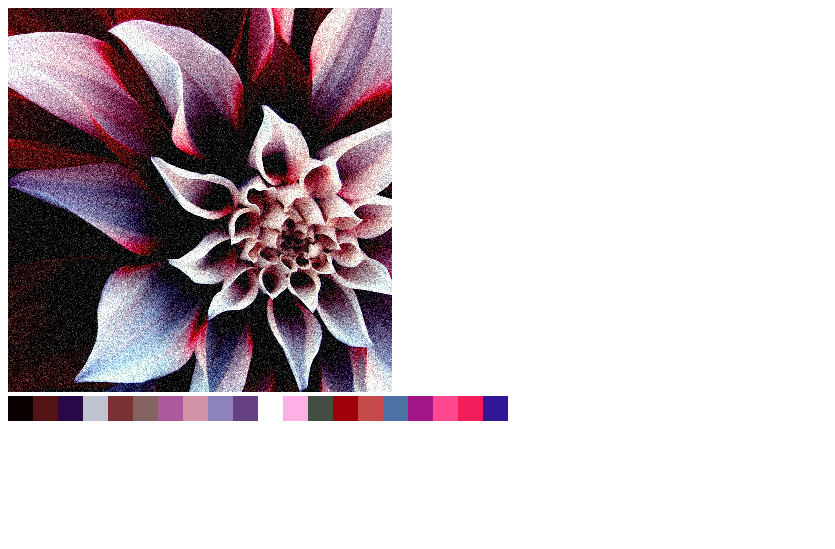
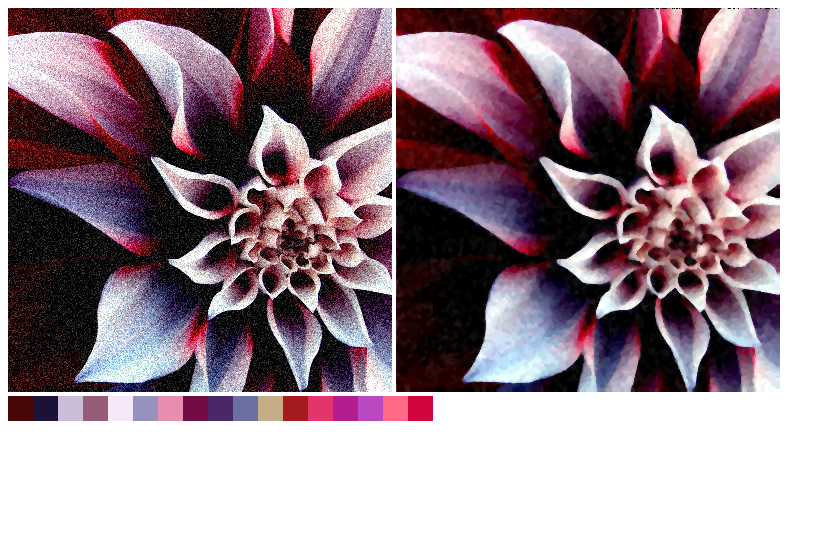
Before and after one commit to timkim/MrPalette, a plain HTML site: page index.html in a window 1280 px wide. Shown: the whole page, without its empty margins (0-835 px from the left). Drawn offline with Linux system fonts and the light colour scheme.

Commit message:
fixed up default example

```diff
--- a/index.html
+++ b/index.html
@@ -37,7 +37,7 @@
 		imageData = ctx.getImageData(0,0,document.images[0].width, document.images[0].height);
 
 
-		/*
+
 		medianCanvas.width = theCanvas.width;
 		medianCanvas.height = theCanvas.height;
 		imageOut = medianCtx.createImageData(medianCanvas.width, medianCanvas.height);
@@ -45,13 +45,13 @@
 		medianFilter(imageOut, imageOut, 3);
 		medianFilter(imageOut, imageOut, 3);
 		medianCtx.putImageData(imageOut,0,0);
-		*/
+
 
 		// sort it and spit it out
 		colourCanvas.width = medianCanvas.width;
 		colourCanvas.height = medianCanvas.height;
 
-		//imageData = medianCtx.getImageData(0,0,medianCanvas.width, medianCanvas.height);
+		imageData = medianCtx.getImageData(0,0,medianCanvas.width, medianCanvas.height);
 		colourData = generateColourPalette(imageData, 100);
 
 		colourData.sort(function(a,b){return b.count-a.count});
```
